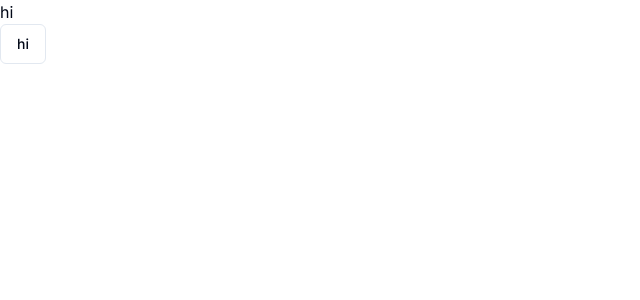
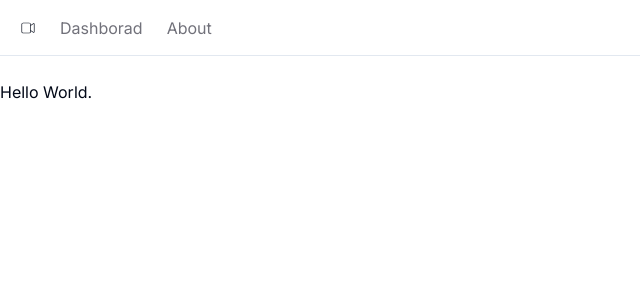
Before and after one commit to Ankitchaudhary810/YT-WORKSPACE, a Next.js app in the folder apps/client/: page / in a window 1280 px wide. Shown: the top 300 px of the page, without its empty margins (0-640 px from the left). Built offline with nearby package versions, Linux system fonts and the light colour scheme.

Commit message:
Added Link

```diff
--- /dev/null
+++ b/apps/client/app/NavBar.tsx
@@ -0,0 +1,35 @@
+"use client";
+import Link from "next/link";
+import React from "react";
+import { CiVideoOn } from "react-icons/ci";
+
+const NavBar = () => {
+  const links = [
+    { label: "Dashborad", href: "/" },
+    { label: "About", href: "/about" },
+  ];
+
+  return (
+    <nav className="flex space-x-6 border-b mb-6 px-5 h-14 items-center">
+      <Link href="/">
+        <CiVideoOn />
+      </Link>
+      <ul
+        className="flex space-x-6
+      "
+      >
+        {links.map((link) => (
+          <Link
+            key={link.label}
+            className="text-zinc-500 hover:text-zinc-900 transition-colors"
+            href={link.href}
+          >
+            {link.label}
+          </Link>
+        ))}
+      </ul>
+    </nav>
+  );
+};
+
+export default NavBar;
--- a/apps/client/app/globals.css
+++ b/apps/client/app/globals.css
@@ -70,6 +70,7 @@
   * {
     @apply border-border;
   }
+
   body {
     @apply bg-background text-foreground;
   }
--- a/apps/client/app/layout.tsx
+++ b/apps/client/app/layout.tsx
@@ -1,12 +1,13 @@
 import type { Metadata } from "next";
 import { Inter } from "next/font/google";
 import "./globals.css";
+import NavBar from "./NavBar";
 
 const inter = Inter({ subsets: ["latin"] });
 
 export const metadata: Metadata = {
-  title: "Create Next App",
-  description: "Generated by create next app",
+  title: "Yt  Workspace",
+  description: "",
 };
 
 export default function RootLayout({
@@ -16,7 +17,10 @@ export default function RootLayout({
 }>) {
   return (
     <html lang="en">
-      <body className={inter.className}>{children}</body>
+      <body className={inter.className}>
+        <NavBar />
+        <main>{children}</main>
+      </body>
     </html>
   );
 }
--- a/apps/client/app/page.tsx
+++ b/apps/client/app/page.tsx
@@ -4,8 +4,7 @@ import Image from "next/image";
 export default function Home() {
   return (
     <>
-      <main>hi</main>
-      <Button variant="outline">hi</Button>
+      <p>Hello World.</p>
     </>
   );
 }
--- a/apps/client/package.json
+++ b/apps/client/package.json
@@ -16,6 +16,7 @@
     "next": "^14.1.4",
     "react": "^18.2.0",
     "react-dom": "^18.2.0",
+    "react-icons": "^5.0.1",
     "tailwind-merge": "^2.2.2",
     "tailwindcss-animate": "^1.0.7"
   },
```
Also changed, not shown: 1 other file (tests, documents, lock files or other folders).
